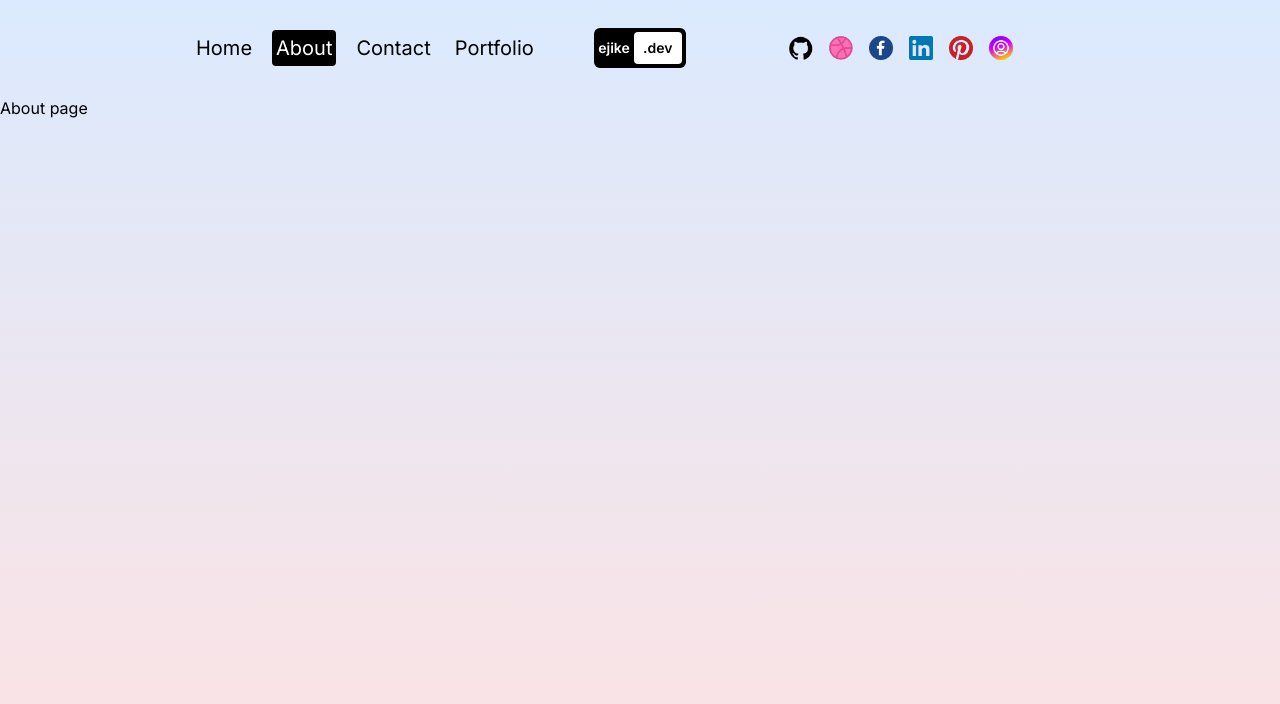
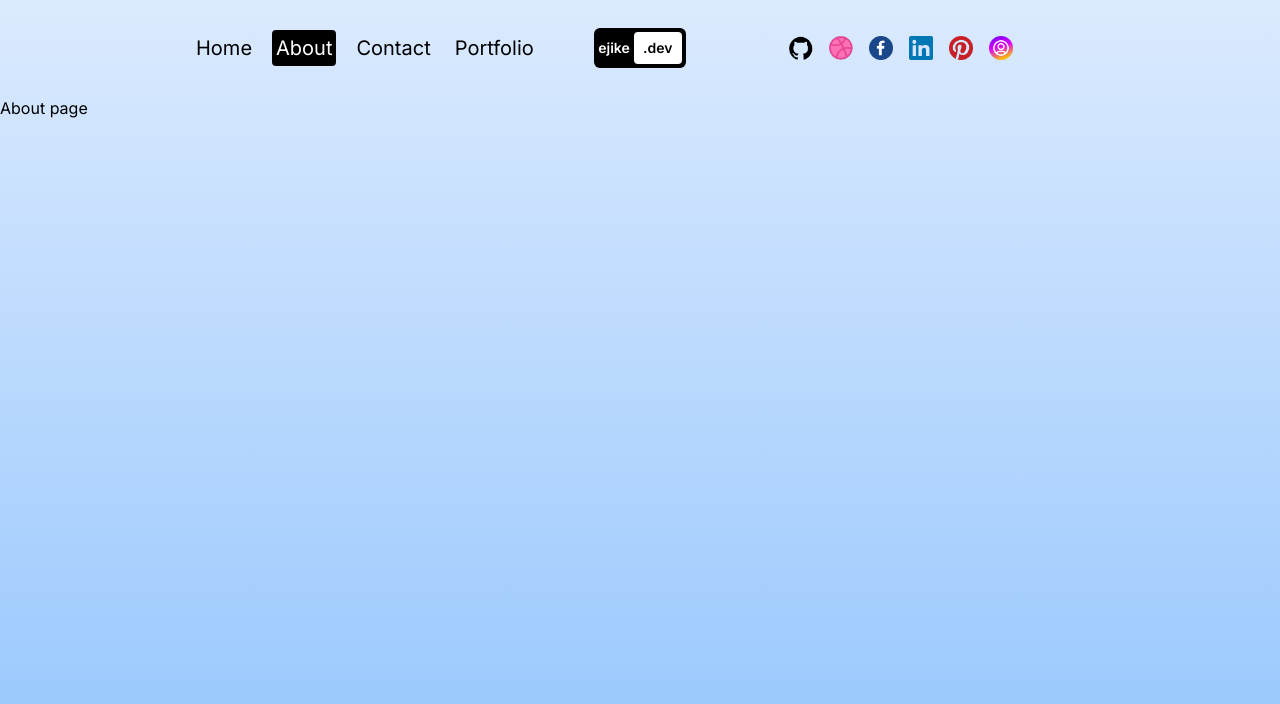
Before and after one commit to agkayster/ejike-portfolio-website, a Next.js app: page /about in a window 1280 px wide. Shown: the top 704 px of the page. Built offline with nearby package versions, Linux system fonts and the light colour scheme.

Commit message:
Added use client to the contact, portfolio and about pages

```diff
--- a/src/app/about/page.jsx
+++ b/src/app/about/page.jsx
@@ -1,3 +1,4 @@
+'use client';
 import React from 'react';
 import { motion } from 'framer-motion';
 
--- a/src/app/contact/page.jsx
+++ b/src/app/contact/page.jsx
@@ -1,3 +1,4 @@
+'use client';
 import React from 'react';
 import { motion } from 'framer-motion';
 
--- a/src/app/portfolio/page.jsx
+++ b/src/app/portfolio/page.jsx
@@ -1,3 +1,4 @@
+'use client';
 import React from 'react';
 import { motion } from 'framer-motion';
 
--- a/src/components/transitionsProvider.jsx
+++ b/src/components/transitionsProvider.jsx
@@ -13,7 +13,7 @@ const TransitionProvider = ({ children }) => {
 			<div
 				/* pass in pathname as key to track when we click on another page */
 				key={pathname}
-				className='w-screen h-full bg-gradient-to-b from-blue-100 to-red-100'>
+				className='w-screen h-full bg-gradient-to-b from-blue-100 to-blue-300'>
 				{/* our first animation, comes from above and goes down */}
 				<motion.div
 					className='h-screen w-screen fixed bg-black rounded-b-[100px] z-40'
```
